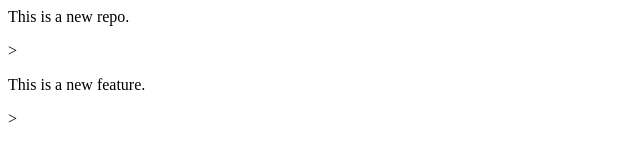
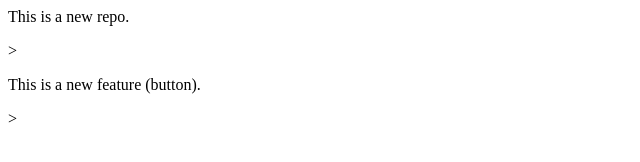
Before and after one commit to Abhimanyu-Gaurav/localrepo, a plain HTML site: page index.html in a window 1280 px wide. Shown: the full height of the page, 0-640 px from the left. Drawn offline with Linux system fonts and the light colour scheme.

```diff
--- a/index.html
+++ b/index.html
@@ -1,2 +1,2 @@
 <p>This is a new repo.</p>>
-<p>This is a new feature.</p>>
+<p>This is a new feature (button).</p>>
```
